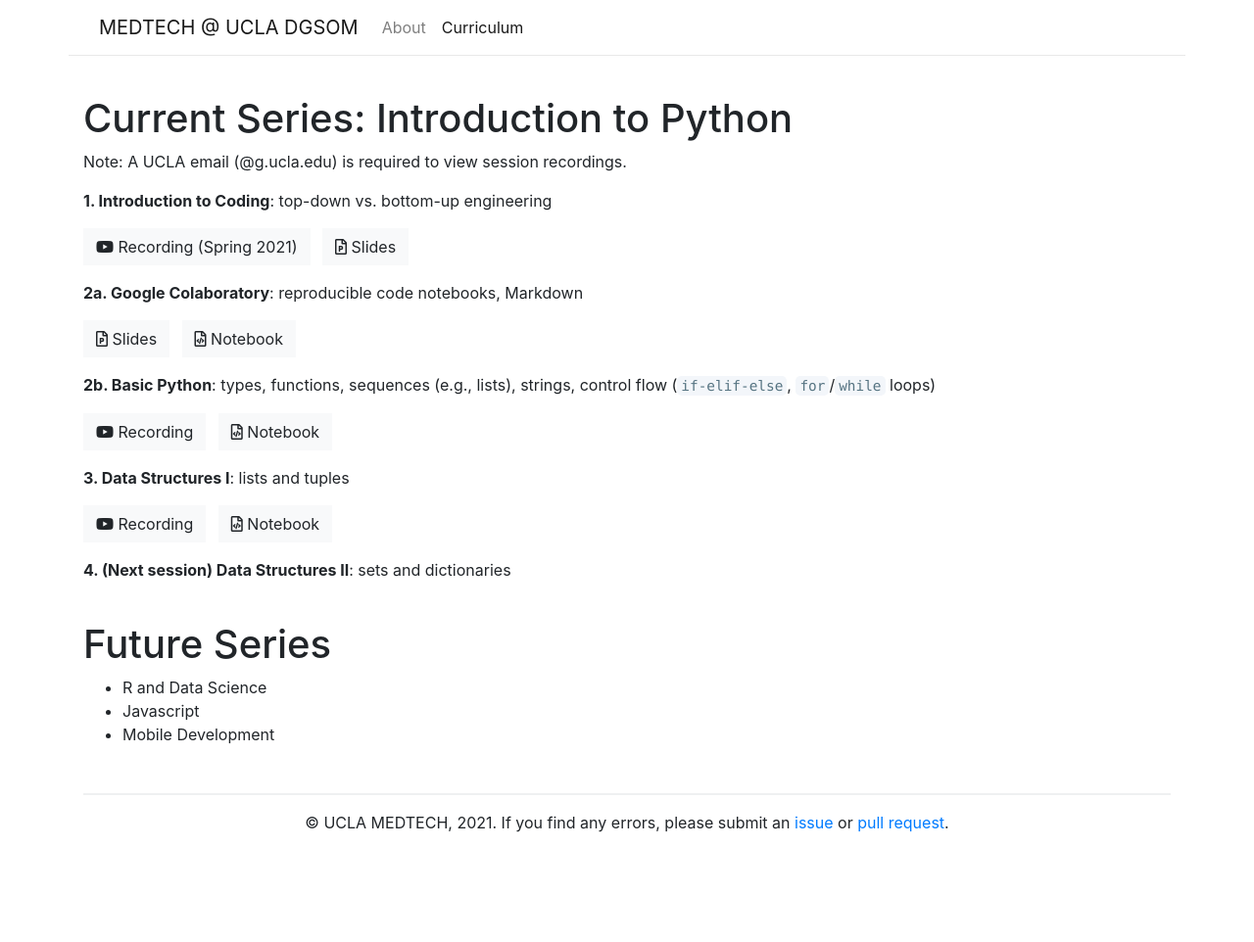
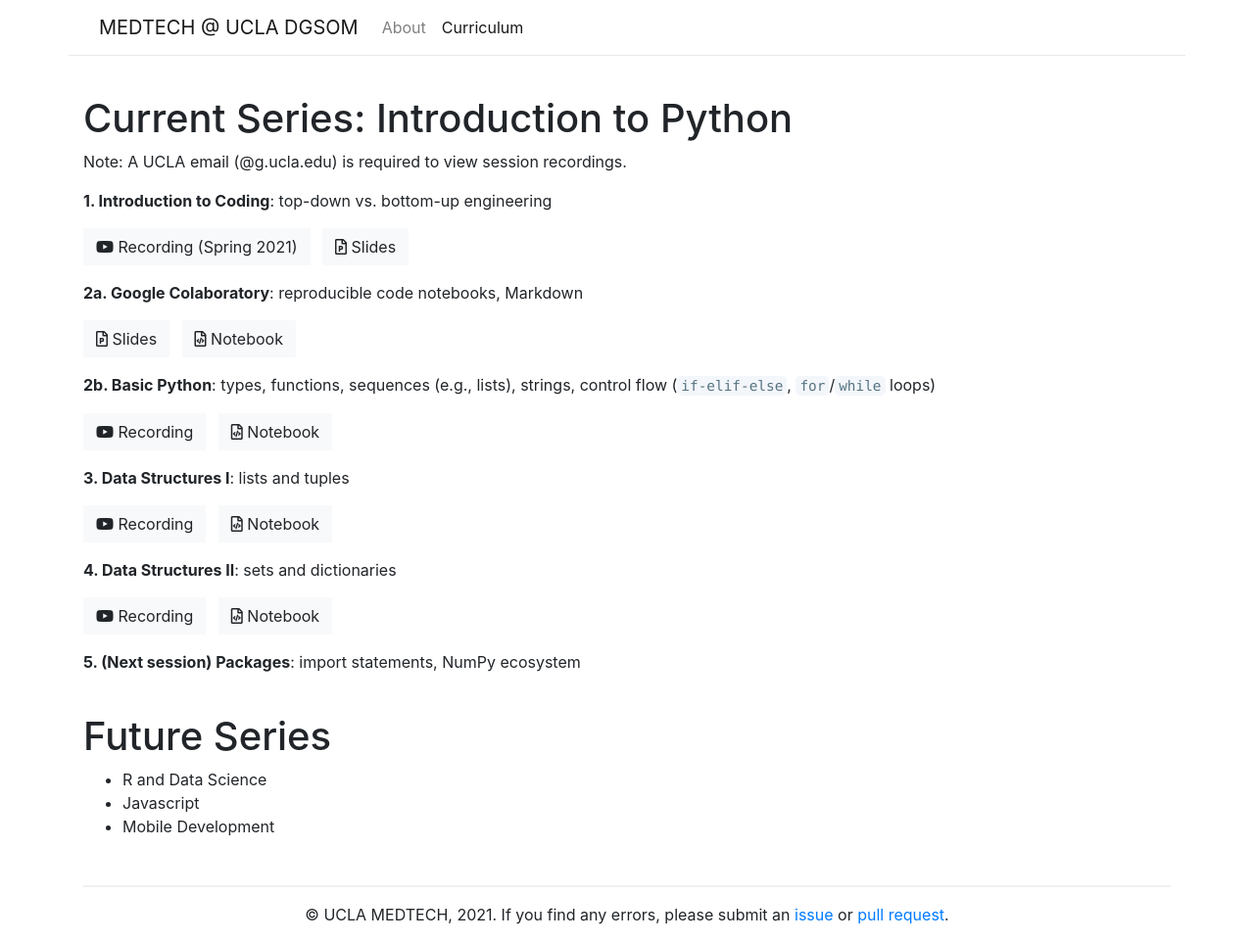
Before and after one commit to medtech-edu/ucla, a Jekyll site: the page built from _pages/curriculum.md, in a window 1280 px wide. Shown: the whole page at 98% size. Built offline with Jekyll 4.4.1, drawn with Linux system fonts in a browser that asks for light colours; nearby versions of some CDN libraries; a style sheet for code colours, icons or effects is not loaded; before the commit the page ends 900 px from its top, so only the background shows below that.

Commit message:
Curriculum: add materials for Python Session 4

```diff
--- a/_pages/curriculum.md
+++ b/_pages/curriculum.md
@@ -29,7 +29,12 @@ Note: A UCLA email (@g.ucla.edu) is required to view session recordings.
 <a href="https://drive.google.com/file/d/1lHaQ9n0hf8c7NWGQxr3vA5de5CdF5lB2/view?usp=sharing" class="btn btn-light mr-2"><i class="fab fa-youtube"></i> Recording</a>
 <a href="https://colab.research.google.com/drive/1XagXn4EKXm_H2rCdpWRiyL3eR9VtVARA?usp=sharing" class="btn btn-light mr-2"><i class="far fa-file-code"></i> Notebook</a>
 
-**4. (Next session) Data Structures II**: sets and dictionaries
+**4. Data Structures II**: sets and dictionaries
+
+<a href="https://drive.google.com/file/d/1QzcF3GG1FEtS4ZEcXXOKuSNbMCkgIyYX/view?usp=sharing" class="btn btn-light mr-2"><i class="fab fa-youtube"></i> Recording</a>
+<a href="https://colab.research.google.com/drive/1yWFrgRammamTqXdgcTX9cJyHR_xH0slV?usp=sharing" class="btn btn-light mr-2"><i class="far fa-file-code"></i> Notebook</a>
+
+**5. (Next session) Packages**: import statements, NumPy ecosystem
 
 <h1 class="page-title">Future Series</h1>
 
```
